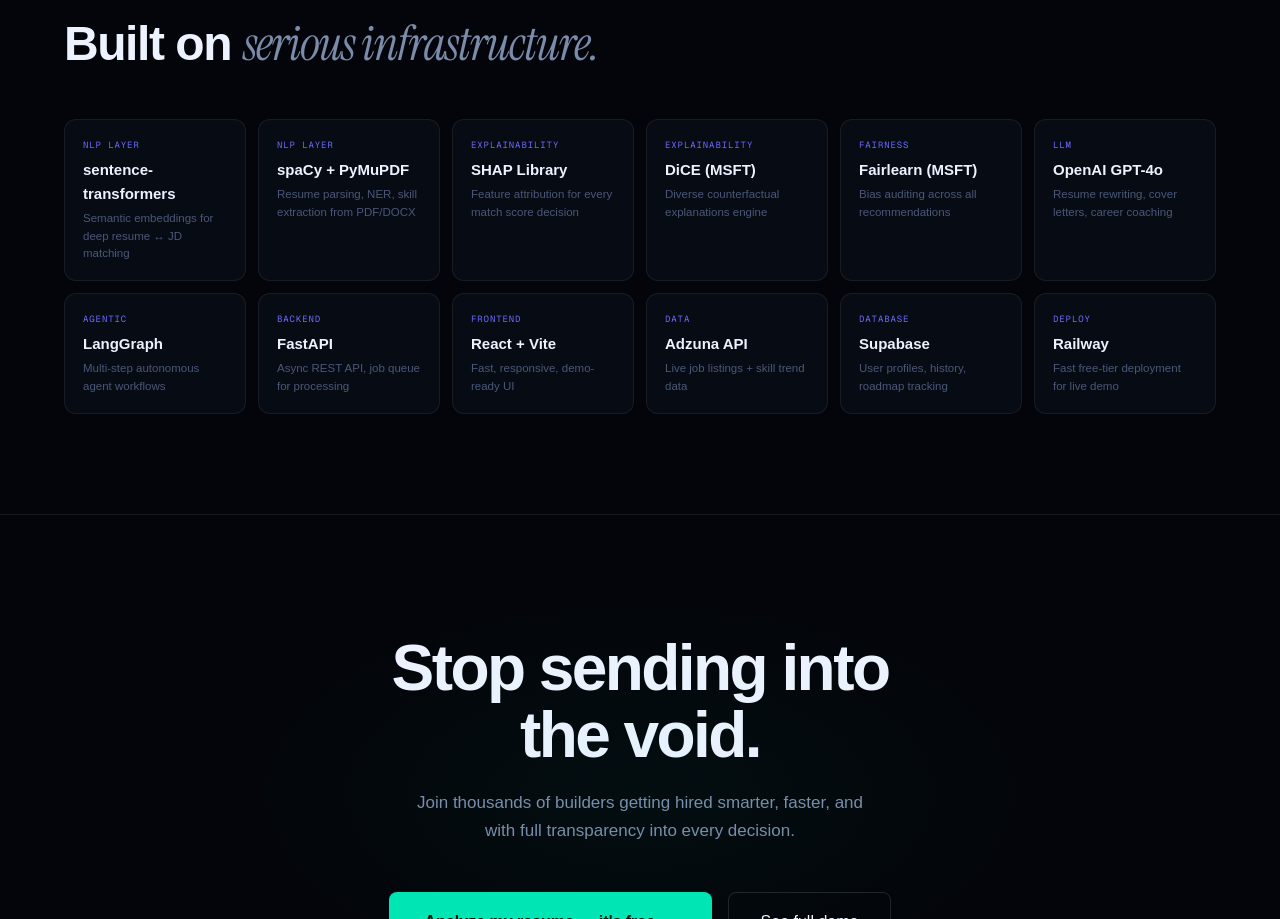
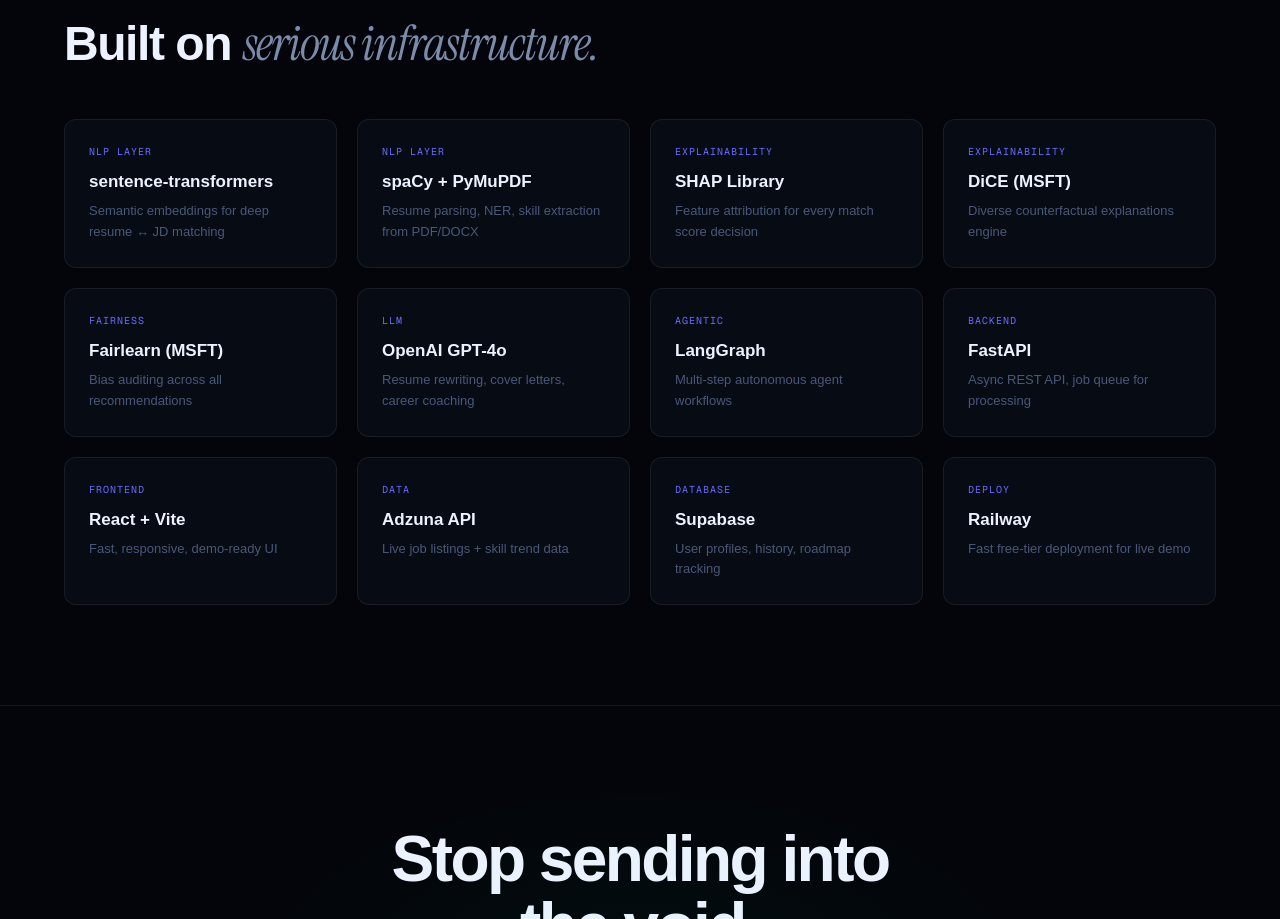
Before and after one commit to A-VISHAL/agentic-career-copilot, a React (Vite) app in the folder frontend/: page / in a window 1280 px wide. Shown: the part 7325-8244 px from the top of the page. Built offline with nearby package versions, Linux system fonts and the light colour scheme; a web font is replaced by a local one.

Commit message:
Fix tech stack layout compression

```diff
--- a/frontend/src/index.css
+++ b/frontend/src/index.css
@@ -517,15 +517,15 @@
 
 /* ── TECH STACK ── */
 .tech-section { background: var(--bg0); }
-.tech-cols { display: grid; grid-template-columns: repeat(auto-fill, minmax(180px, 1fr)); gap: 12px; margin-top: 48px; }
+.tech-cols { display: grid; grid-template-columns: repeat(auto-fit, minmax(240px, 1fr)); gap: 20px; margin-top: 48px; }
 .tech-card {
   background: var(--bg1); border: 1px solid var(--border); border-radius: 12px;
-  padding: 18px; transition: border-color .2s;
+  padding: 24px; transition: border-color .2s;
 }
 .tech-card:hover { border-color: var(--border2); }
-.tech-layer { font-family: var(--font-mono); font-size: 9px; letter-spacing: 0.1em; color: var(--c3); margin-bottom: 6px; }
-.tech-name { font-size: 15px; font-weight: 700; margin-bottom: 4px; }
-.tech-desc { font-size: 11.5px; color: var(--muted); line-height: 1.5; }
+.tech-layer { font-family: var(--font-mono); font-size: 10px; letter-spacing: 0.1em; color: var(--c3); margin-bottom: 8px; }
+.tech-name { font-size: 17px; font-weight: 700; margin-bottom: 6px; }
+.tech-desc { font-size: 13px; color: var(--muted); line-height: 1.6; }
 
 /* ── CTA ── */
 .cta-section {
```
